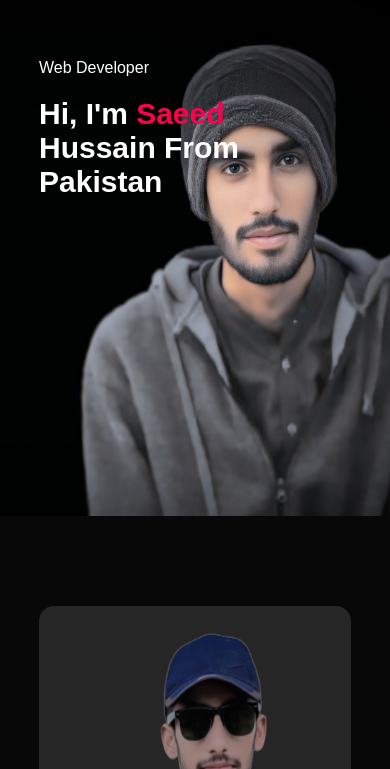
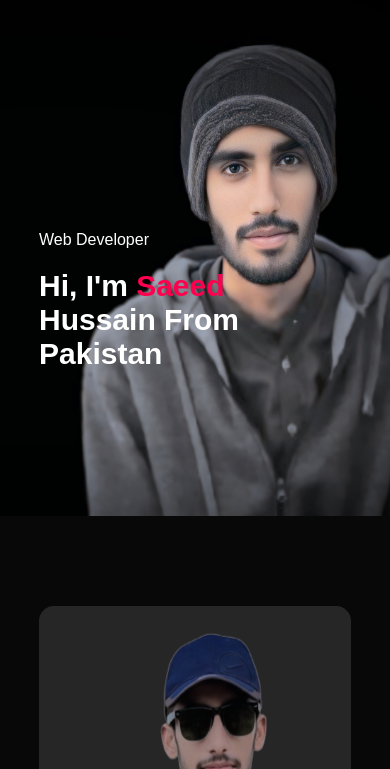
Before and after one commit to Saeed-Hussain/portfolio, a plain HTML site: page index.html in a window 390 px wide. Shown: the part 75-844 px from the top of the page. Drawn offline with Linux system fonts and the light colour scheme.

Commit message:
Update style.css

```diff
--- a/style.css
+++ b/style.css
@@ -384,7 +384,7 @@ nav .fas{
 		height: 70vh;
 	}
 	.header-text{
-		margin-top: 75%%;
+		margin-top: 75%;
 		font-size: 16px;
 	}
 	.header-text h1{
```
